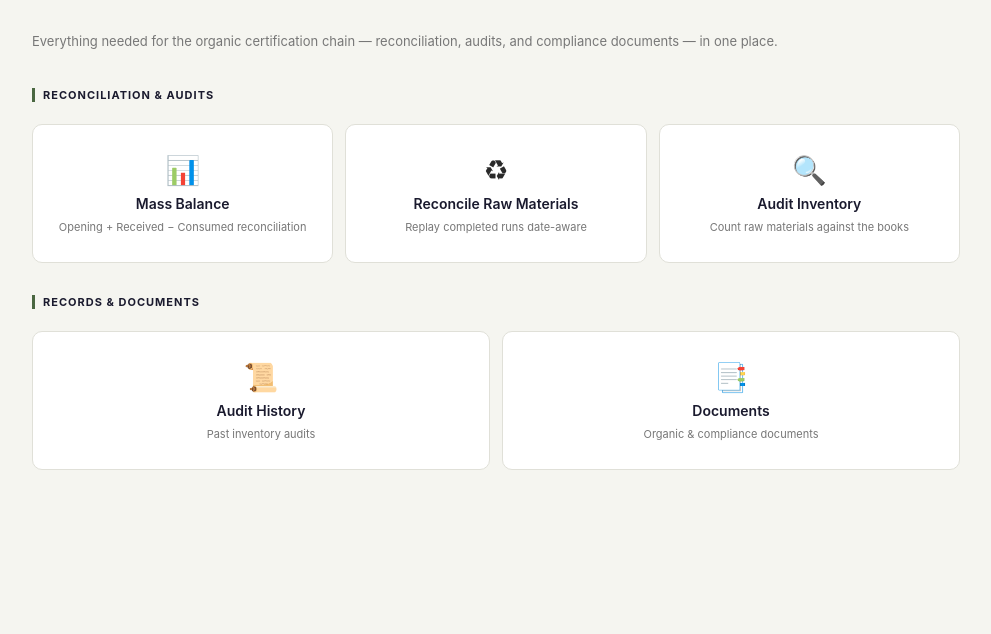
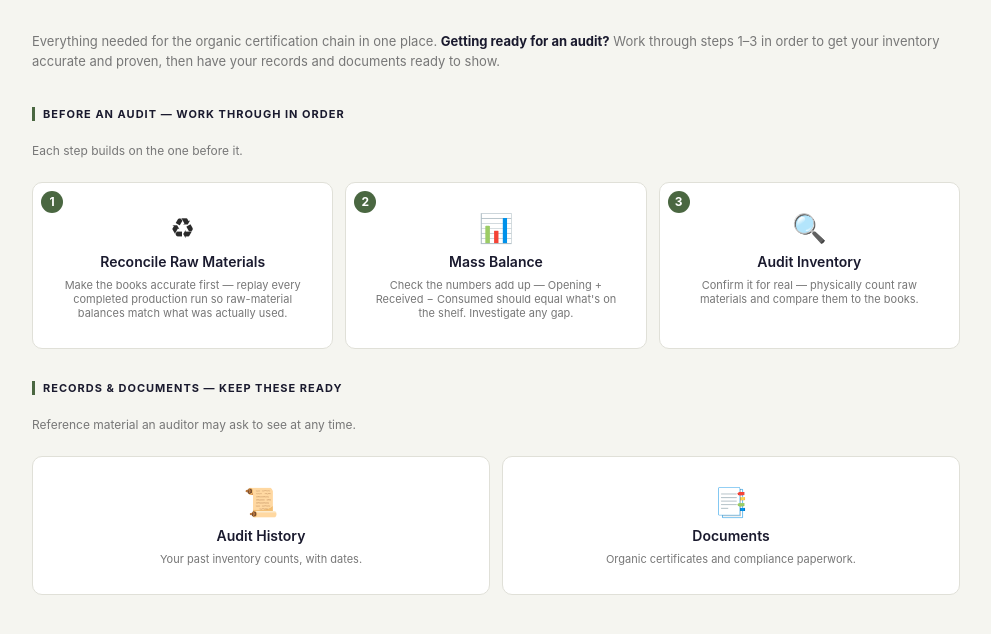
Before and after one commit to somabonebroth/soma-scheduler, a Flask app: page /organic-certification in a window 1280 px wide. Shown: the part 67-701 px from the top of the page, without its empty margins (144-1135 px from the left). Run offline with Flask 3, Linux system fonts and the light colour scheme; the visitor is signed in with stand-in values (Sample User, id 1).

Commit message:
ux(organic-cert): reorder hub into a numbered audit-prep workflow
Turn the flat button grid into guided, ordered steps: number the three
reconciliation tools 1-2-3 in workflow order (Reconcile -> Mass Balance ->
Audit Inventory), add a "getting ready for an audit?" intro, and group
Audit History + Documents under a "keep these ready" reference section.
Wording/layout only; no routes or logic changed.

Co-Authored-By: Claude Opus 4.8 <noreply@anthropic.com>

```diff
--- a/templates/organic_certification.html
+++ b/templates/organic_certification.html
@@ -15,8 +15,12 @@
 .dash-btn .label { font-size: 14px; font-weight: 600; color: var(--dark); }
 .dash-btn .sublabel { font-size: 11px; color: var(--text-light); }
 .dash-btn.highlight { border-color: var(--accent); background: linear-gradient(135deg, var(--bg), #e8efe5); }
+.dash-btn { position: relative; }
+.dash-btn .step { position: absolute; top: 8px; left: 8px; width: 22px; height: 22px; border-radius: 50%; background: var(--accent); color: #fff; font-size: 12px; font-weight: 700; display: flex; align-items: center; justify-content: center; line-height: 1; }
 .section-label { font-size: 11px; font-weight: 700; color: var(--dark); text-transform: uppercase; letter-spacing: 1px; margin-top: 16px; margin-bottom: 6px; border-left: 3px solid var(--accent); padding-left: 8px; }
+.section-note { font-size: 12px; color: var(--text-light); margin: 0 0 8px; }
 .oc-intro { margin: 0 0 4px; font-size: 13px; color: var(--text-light); line-height: 1.5; }
+.oc-intro strong { color: var(--dark); }
 </style>
 </head>
 <body>
@@ -30,17 +34,19 @@
 </div>
 <div class="main">
     <div class="dashboard-grid">
-        <p class="oc-intro">Everything needed for the organic certification chain — reconciliation, audits, and compliance documents — in one place.</p>
-        <div class="section-label">Reconciliation &amp; Audits</div>
+        <p class="oc-intro">Everything needed for the organic certification chain in one place. <strong>Getting ready for an audit?</strong> Work through steps 1–3 in order to get your inventory accurate and proven, then have your records and documents ready to show.</p>
+        <div class="section-label">Before an audit — work through in order</div>
+        <p class="section-note">Each step builds on the one before it.</p>
         <div class="dash-row">
-            <a href="/mass-balance" class="dash-btn"><span class="icon">&#128202;</span><span class="label">Mass Balance</span><span class="sublabel">Opening + Received &minus; Consumed reconciliation</span></a>
-            <a href="/admin/reconcile-raw" class="dash-btn"><span class="icon">&#9851;</span><span class="label">Reconcile Raw Materials</span><span class="sublabel">Replay completed runs date-aware</span></a>
-            <a href="/audit/rm" class="dash-btn"><span class="icon">&#128269;</span><span class="label">Audit Inventory</span><span class="sublabel">Count raw materials against the books</span></a>
+            <a href="/admin/reconcile-raw" class="dash-btn"><span class="step">1</span><span class="icon">&#9851;</span><span class="label">Reconcile Raw Materials</span><span class="sublabel">Make the books accurate first — replay every completed production run so raw-material balances match what was actually used.</span></a>
+            <a href="/mass-balance" class="dash-btn"><span class="step">2</span><span class="icon">&#128202;</span><span class="label">Mass Balance</span><span class="sublabel">Check the numbers add up — Opening + Received &minus; Consumed should equal what's on the shelf. Investigate any gap.</span></a>
+            <a href="/audit/rm" class="dash-btn"><span class="step">3</span><span class="icon">&#128269;</span><span class="label">Audit Inventory</span><span class="sublabel">Confirm it for real — physically count raw materials and compare them to the books.</span></a>
         </div>
-        <div class="section-label">Records &amp; Documents</div>
+        <div class="section-label">Records &amp; documents — keep these ready</div>
+        <p class="section-note">Reference material an auditor may ask to see at any time.</p>
         <div class="dash-row">
-            <a href="/audits" class="dash-btn"><span class="icon">&#128220;</span><span class="label">Audit History</span><span class="sublabel">Past inventory audits</span></a>
-            <a href="/certifications" class="dash-btn"><span class="icon">&#128209;</span><span class="label">Documents</span><span class="sublabel">Organic &amp; compliance documents</span></a>
+            <a href="/audits" class="dash-btn"><span class="icon">&#128220;</span><span class="label">Audit History</span><span class="sublabel">Your past inventory counts, with dates.</span></a>
+            <a href="/certifications" class="dash-btn"><span class="icon">&#128209;</span><span class="label">Documents</span><span class="sublabel">Organic certificates and compliance paperwork.</span></a>
         </div>
     </div>
 </div>
```
